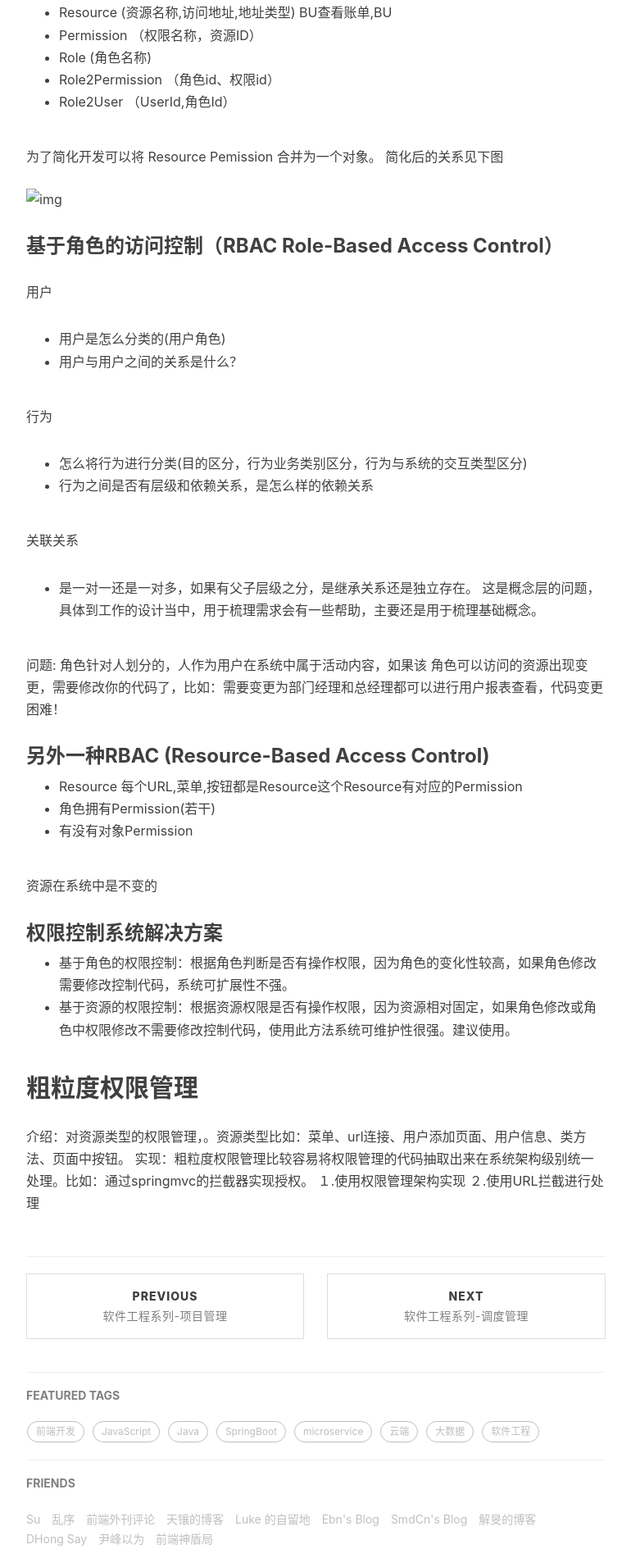
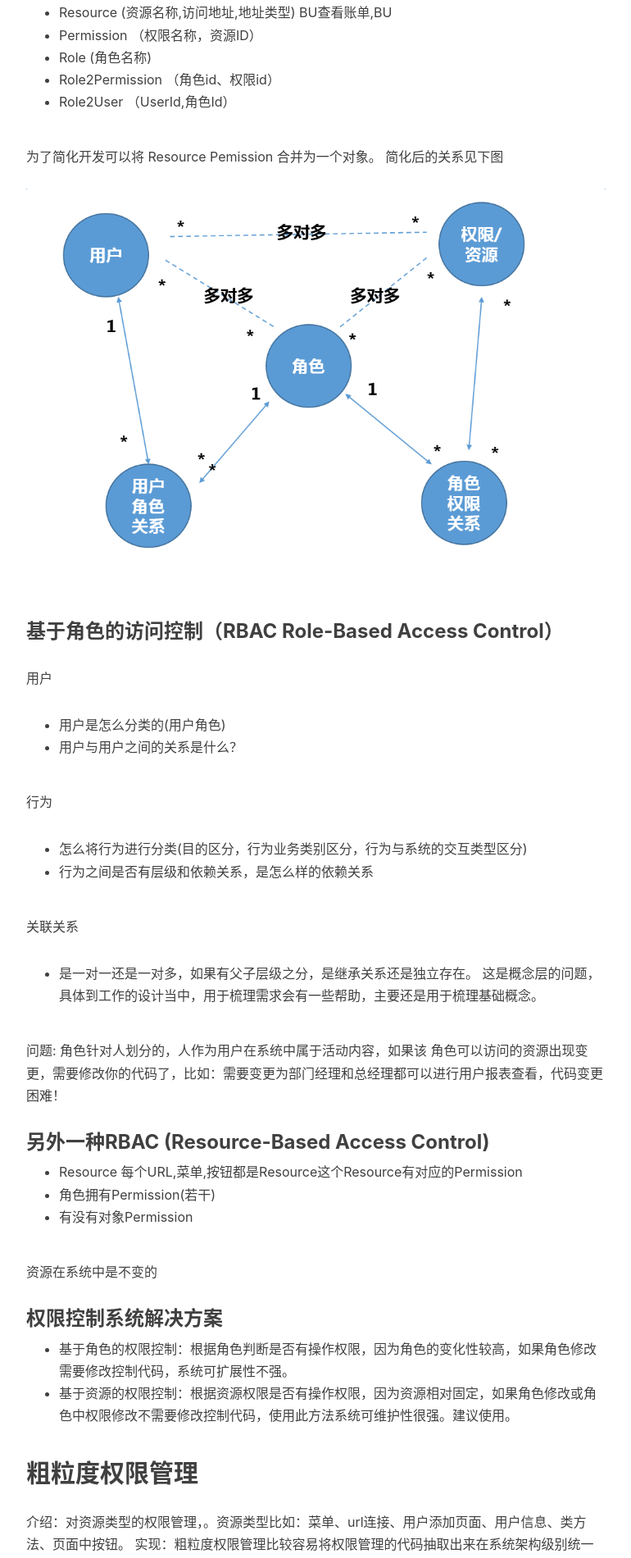
Before and after one commit to jerryxing98/jerryxing98.github.io, a Jekyll site: the page built from _posts/2017-06-13-Software-Engineer-04.markdown, in a window 1280 px wide. Shown: the part 1410-3310 px from the top of the page at 82% size, without its empty margins (233-1003 px from the left). Built offline with Jekyll 4.4.1, drawn with Linux system fonts in a browser that asks for light colours; nearby versions of some CDN libraries; comment, search, counter and statistics services are not loaded.

Commit message:
add osme

```diff
--- a/_posts/2017-06-13-Software-Engineer-04.markdown
+++ b/_posts/2017-06-13-Software-Engineer-04.markdown
@@ -48,7 +48,7 @@ BU属于资源类型,相当与Java类，或者一个数据库表对象
 
 为了简化开发可以将 Resource Pemission 合并为一个对象。
 简化后的关系见下图
-![img](/img/in-post/post-sofeware/role_permission.png)
+![img](/img/in-post/role_permission.png)
 
 
 ### 基于角色的访问控制（RBAC Role-Based Access Control）
```
